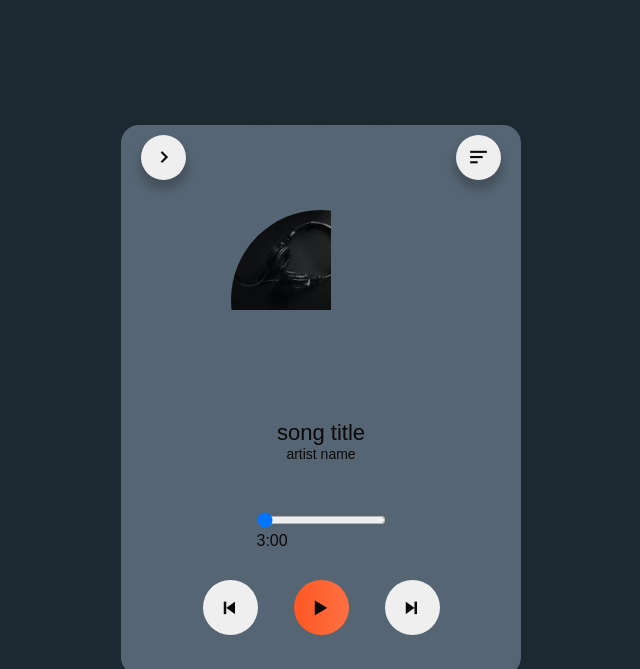
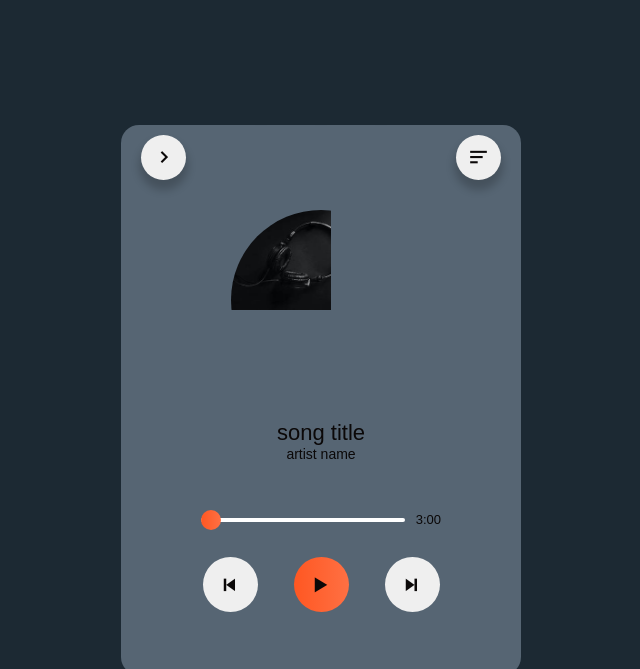
Before and after one commit to ApsaraWitharana/Music-Player-js, a plain HTML site: page index.html in a window 1280 px wide. Shown: the top 669 px of the page, without its empty margins (319-959 px from the left). Drawn offline with nearby package versions, Linux system fonts and the light colour scheme.

Commit message:
set range_slider css

```diff
--- a/css/style.css
+++ b/css/style.css
@@ -261,3 +261,40 @@ body{
         box-shadow: 0.1px 8px 8px 2px rgba(0, 0, 0, 0, 0.2) inset,
             0.1px 8px 8px 2px rgba(0, 0, 0, 0, 0.2);
 }
+
+/* range_slider */
+
+.range_slider{
+    width: 60%;
+    position: relative;
+    display: flex;
+    align-items: center;
+    justify-content: space-between;
+}
+
+.range_slider p{
+    font-size: 13px;
+
+}
+
+.main .control_part #slider{
+   -webkit-appearance: none;
+   outline: none;
+   width: 85%;
+   height: 4px;
+   cursor: pointer;
+   position: relative;
+   border-radius: 3px;
+}
+
+input[type=range]::-webkit-slider-thumb{
+    -webkit-appearance: none;
+    height: 20px;
+    width: 20px;
+    border-radius: 20px;
+    cursor: pointer;
+    z-index: 10;
+    background: linear-gradient(to right, #ff5722, #ff7043);
+        box-shadow: 0.1px 8px 8px 2px rgba(0, 0, 0, 0, 0.2) inset,
+            0.1px 8px 8px 2px rgba(0, 0, 0, 0, 0.2);
+}
```
